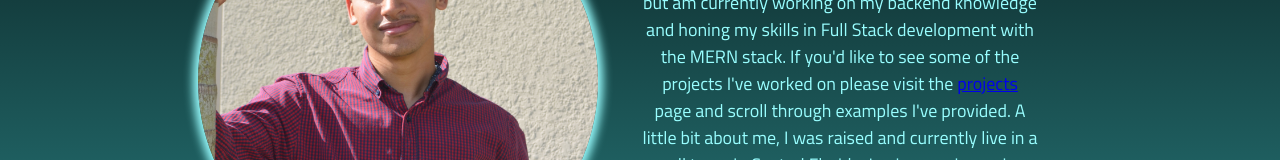
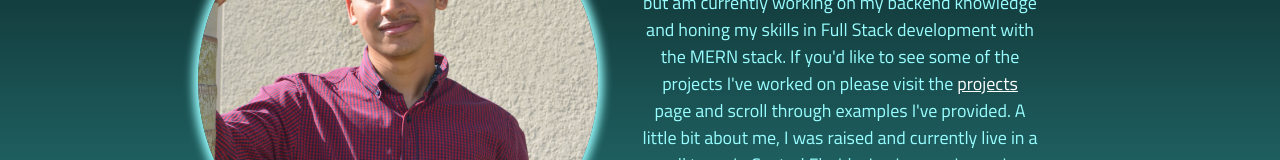
Before and after one commit to Jdiaz240/portfolio, a React (Create React App) app: page /about in a window 1280 px wide. Shown: the part 307-467 px from the top of the page. Built offline with nearby package versions, Linux system fonts and the light colour scheme.

Commit message:
small changes.

```diff
--- a/src/App.css
+++ b/src/App.css
@@ -158,6 +158,10 @@ nav {
   margin: 0;
 }
 
+#inline-link {
+  color: white;
+}
+
 footer {
   display: inline-flex;
   width: fit-content;
--- a/src/pages/AboutMe/AboutMe.js
+++ b/src/pages/AboutMe/AboutMe.js
@@ -14,10 +14,10 @@ export default function AboutMe() {
           <p id='biography'>
             Hi there, and welcome to my portfolio. My name is Josh and I'm an aspiring junior developer! I started my coding journey at the Full Stack bootcamp
             at UCF and for now, I am more of a front end developer but am currently working on my backend knowledge and honing my skills in Full Stack
-            development with the MERN stack. If you'd like to see some of the projects I've worked on please visit the <a href='/projects'>projects</a> page
+            development with the MERN stack. If you'd like to see some of the projects I've worked on please visit the <a id='inline-link' href='/projects'>projects</a> page
             and scroll through examples I've provided. A little bit about me, I was raised and currently live in a small town in Central Florida. I enjoy movies, anime,
             and just about anything DC or Marvel (though DC definitely has the better stories). I try to stay active and like to run in obstacle course races like
-            the Savage Race and recently completed my first half marathon. Down below you can find links to a my current certifications. <br/>
+            the Savage Race and recently completed my first half marathon. Down below you can find links to my current certifications. <br/>
             Thanks for stopping by!
             </p>
       </div>
```
